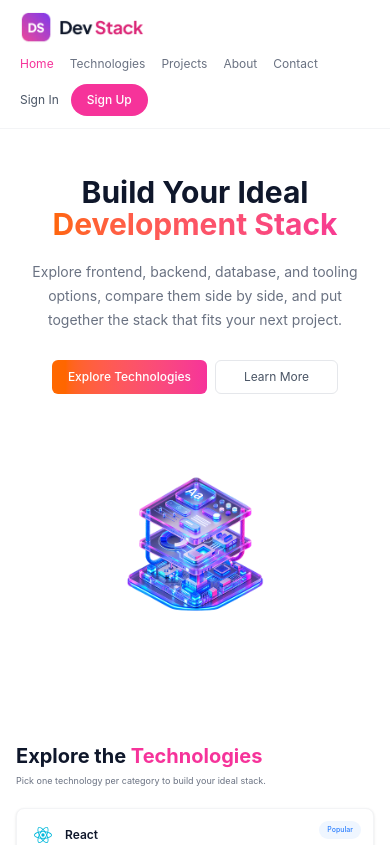
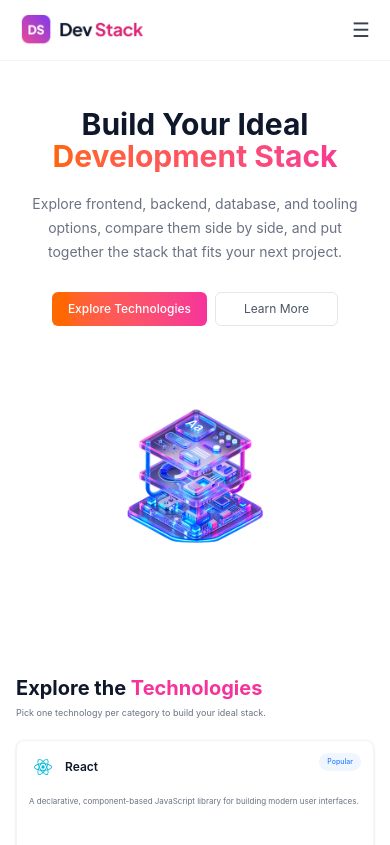
Before and after one commit to junayedcode/Assignment-5, a React (Vite) app: page / in a window 390 px wide. Shown: the top 845 px of the page. Built offline with nearby package versions, Linux system fonts and the light colour scheme.

Commit message:
Fix GitHub Pages base path

```diff
--- a/src/fonthand/componenst/nav.jsx
+++ b/src/fonthand/componenst/nav.jsx
@@ -1,7 +1,11 @@
+import { useState } from "react";
+
 const Nav = () => {
+  const [menuOpen, setMenuOpen] = useState(false);
+
   return (
     <header className="border-b border-gray-100 bg-white">
-      <nav className="mx-auto flex min-h-[60px] max-w-[1120px] flex-wrap items-center justify-between gap-3 px-5 py-3">
+      <nav className="mx-auto flex min-h-[60px] max-w-[1120px] items-center justify-between px-5 py-3">
 
         {/* Logo */}
         <div>
@@ -12,8 +16,8 @@ const Nav = () => {
           />
         </div>
 
-        {/* Menu */}
-        <div className="flex flex-wrap items-center justify-center gap-4 sm:gap-5 md:gap-7">
+        {/* Desktop Menu */}
+        <div className="hidden items-center gap-7 md:flex">
           <a href="#" className="text-xs text-pink-500">
             Home
           </a>
@@ -35,8 +39,8 @@ const Nav = () => {
           </a>
         </div>
 
-        {/* Right Side */}
-        <div className="flex items-center gap-3">
+        {/* Desktop Right Side */}
+        <div className="hidden items-center gap-4 md:flex">
           <button className="text-xs text-gray-600">
             Sign In
           </button>
@@ -46,7 +50,56 @@ const Nav = () => {
           </button>
         </div>
 
+        {/* Mobile Hamburger */}
+        <button
+          onClick={() => setMenuOpen(!menuOpen)}
+          className="text-xl text-gray-700 md:hidden"
+        >
+          ☰
+        </button>
+
       </nav>
+
+      {/* Mobile Menu */}
+      {menuOpen && (
+        <div className="border-t border-gray-100 px-5 py-4 md:hidden">
+
+          <div className="flex flex-col gap-4">
+
+            <a href="#" className="text-xs text-pink-500">
+              Home
+            </a>
+
+            <a href="#" className="text-xs text-gray-500">
+              Technologies
+            </a>
+
+            <a href="#" className="text-xs text-gray-500">
+              Projects
+            </a>
+
+            <a href="#" className="text-xs text-gray-500">
+              About
+            </a>
+
+            <a href="#" className="text-xs text-gray-500">
+              Contact
+            </a>
+
+            <div className="flex items-center gap-4 border-t border-gray-100 pt-4">
+              <button className="text-xs text-gray-600">
+                Sign In
+              </button>
+
+              <button className="rounded-full bg-pink-500 px-4 py-2 text-xs font-medium text-white">
+                Sign Up
+              </button>
+            </div>
+
+          </div>
+
+        </div>
+      )}
     </header>
   );
 };
--- a/vite.config.ts
+++ b/vite.config.ts
@@ -1,7 +1,10 @@
 import { defineConfig } from "vite";
+
 import react from "@vitejs/plugin-react";
+
 import tailwindcss from "@tailwindcss/vite";
 
 export default defineConfig({
+  base: "/Assignment-5/",
   plugins: [react(), tailwindcss()],
 });
```
